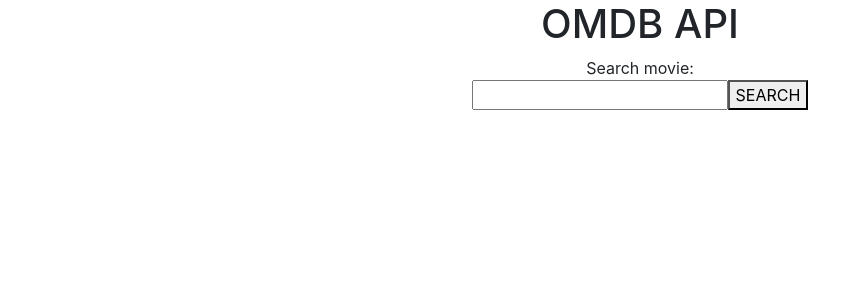
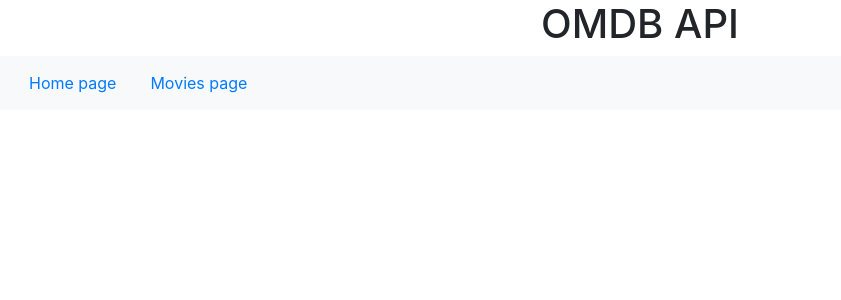
Before and after one commit to adir-avraham/React-IMDB-app, a React (Create React App) app: page / in a window 1280 px wide. Shown: the top 300 px of the page, without its empty margins (0-841 px from the left). Built offline with nearby package versions, Linux system fonts and the light colour scheme.

Commit message:
navbar-router

```diff
--- a/package.json
+++ b/package.json
@@ -7,11 +7,13 @@
     "@types/node": "12.7.8",
     "@types/react": "16.9.3",
     "@types/react-dom": "16.9.1",
+    "@types/react-router-dom": "^5.1.0",
     "axios": "^0.19.0",
     "bootstrap": "^4.3.1",
     "react": "^16.10.1",
     "react-bootstrap": "^1.0.0-beta.12",
     "react-dom": "^16.10.1",
+    "react-router-dom": "^5.1.1",
     "react-scripts": "3.1.2",
     "typescript": "3.6.3"
   },
--- a/src/App.tsx
+++ b/src/App.tsx
@@ -1,14 +1,30 @@
 import './App.css';
 import Header from './components/header';
+import HomePage from './components/home-page'
 import MoviesPage from './components/movies-page'
+
+import Navbar from './components/navbar'
 import React from 'react';
-
+import { BrowserRouter, Switch, Route } from "react-router-dom";
 
 const App: React.FC = () => {
   return (
     <div className="App">
       <Header title="OMDB API"/>
-      <MoviesPage/>
+
+      <BrowserRouter>
+
+               <Navbar/>
+
+                    <Switch>
+                        <Route path="/movies-page" component={MoviesPage} />
+                        <Route path="/home-page" component={HomePage} />
+                    </Switch>
+
+      </BrowserRouter>
+
+
+      {/* <MoviesPage/> */}
     </div>
   );
 }
--- /dev/null
+++ b/src/components/home-page/index.tsx
@@ -0,0 +1,18 @@
+import React from 'react'
+
+
+
+export default class HomePage extends React.Component<any, any> {
+
+
+    render() {
+
+
+        return (
+            <div>
+                <h1>HOME PAGE</h1>
+                <img src="http://www.marketmentor.co.in/Website%20in%20Progress%20%20%20_files/400_F_14974071_5hnvfUTFafvwRje7d04d87fMOiXQMCiI.jpg"/>
+            </div>
+        )
+    }
+}
--- a/src/components/movie/index.tsx
+++ b/src/components/movie/index.tsx
@@ -10,11 +10,8 @@
         return (
 
 
-                <div className="container">
-                    <div className="row">
-
-                <div className="card col-3" >
-                    <img src={Poster} className="card-img-top" alt="..."/>
+                <div className="card" style={{width: "18rem"}}  >
+                    <img src={Poster} className="card-img-top" alt="image not available"/>
                         <div className="card-body">
                             <h5 className="card-title">{Title}</h5>
                         </div>
@@ -25,8 +22,7 @@
                         </ul>
                 </div>
 
-                    </div>
-                </div>
+
 
 
 
--- /dev/null
+++ b/src/components/navbar/index.tsx
@@ -0,0 +1,45 @@
+import React from 'react'
+import { Link } from "react-router-dom";
+
+export default class Navbar extends React.Component<any, any> {
+
+
+    render() {
+
+
+        return (
+
+
+            <div>
+
+
+<nav className="navbar navbar-expand-lg navbar-light bg-light">
+
+  <div className="collapse navbar-collapse" id="navbarNav">
+    <ul className="navbar-nav">
+      <li className="nav-item"> <button className="btn btn-light mr-2">
+      <Link to="/home-page">Home page</Link>
+
+
+      </button>
+      </li>
+
+      <li className="nav-item">
+      <button className="btn btn-light">
+      <Link to="/movies-page">Movies page</Link>
+
+
+      </button>
+      </li>
+    </ul>
+  </div>
+</nav>
+
+
+
+
+            </div>
+        )
+
+    }
+}
```
Also changed, not shown: 2 other files (tests, documents, lock files or other folders).
